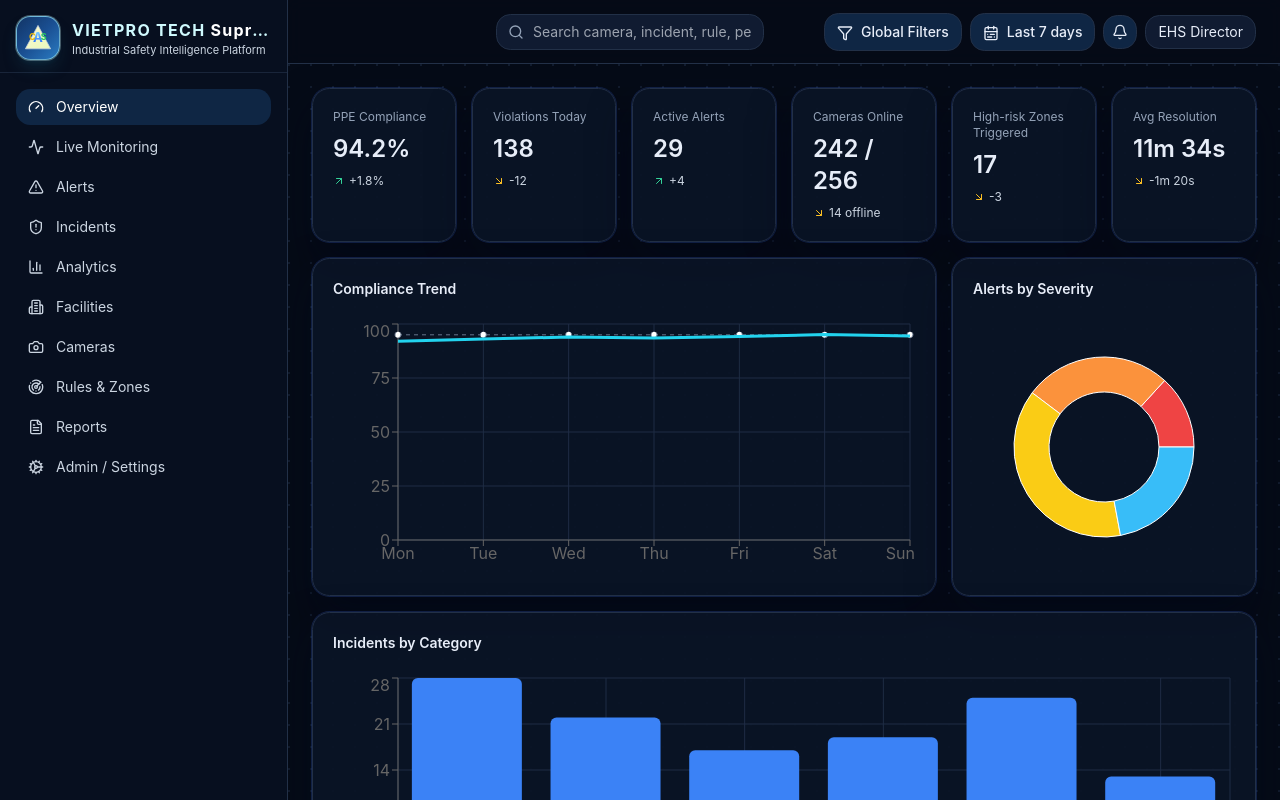
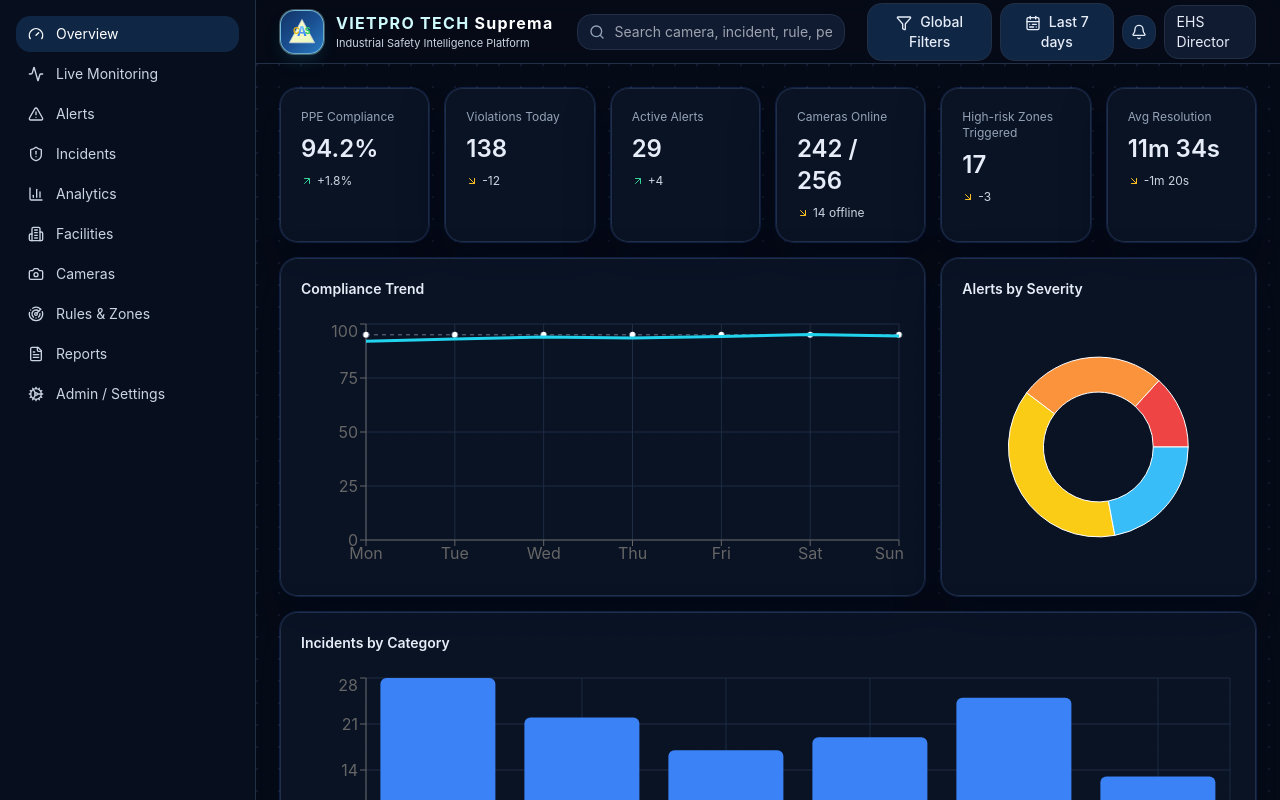
Before and after one commit to tomha85/portal, a React (Vite) app: page / in a window 1280 px wide. Built offline with nearby package versions, Linux system fonts and the light colour scheme.

Commit message:
Revert layout to original first version

```diff
--- a/src/App.tsx
+++ b/src/App.tsx
@@ -10,9 +10,10 @@
 import { RulesZonesPage } from '@/pages/RulesZonesPage';
 import { ReportsPage } from '@/pages/ReportsPage';
 import { AdminPage } from '@/pages/AdminPage';
+import { motion } from 'framer-motion';
 import type { ReactNode } from 'react';
 
-const wrap = (node: ReactNode) => node;
+const wrap = (node: ReactNode) => <motion.div initial={{ opacity: 0, y: 8 }} animate={{ opacity: 1, y: 0 }} transition={{ duration: 0.2 }}>{node}</motion.div>;
 
 export function App() {
   return (
--- a/src/components/layout/Header.tsx
+++ b/src/components/layout/Header.tsx
@@ -1,21 +1,21 @@
 import { Bell, CalendarRange, Filter, Search } from 'lucide-react';
 import { Input } from '@/components/ui/input';
 import { Button } from '@/components/ui/button';
+import { BrandLogo } from '@/components/brand/BrandLogo';
 
 export function Header() {
   return (
-    <header className="sticky top-0 z-20 flex h-16 items-center justify-end border-b border-border bg-background/80 px-6 backdrop-blur">
-      <div className="ml-auto flex items-center gap-2">
-        <div className="relative w-80">
+    <header className="sticky top-0 z-20 flex h-16 items-center gap-2 border-b border-border bg-background/80 px-6 backdrop-blur">
+      <BrandLogo className="mr-2" />
+      <div className="relative ml-2 w-80">
         <Search className="pointer-events-none absolute left-3 top-2.5 h-4 w-4 text-slate-400" />
         <Input placeholder="Search camera, incident, rule, person" className="pl-9" />
       </div>
       <Button><Filter className="mr-2 inline h-4 w-4" />Global Filters</Button>
       <Button><CalendarRange className="mr-2 inline h-4 w-4" />Last 7 days</Button>
-        <div className="flex items-center gap-2">
+      <div className="ml-auto flex items-center gap-2">
         <Button className="px-2"><Bell className="h-4 w-4" /></Button>
         <div className="rounded-xl border border-border bg-muted px-3 py-1.5 text-sm">EHS Director</div>
-        </div>
       </div>
     </header>
   );
--- a/src/components/layout/Sidebar.tsx
+++ b/src/components/layout/Sidebar.tsx
@@ -1,6 +1,5 @@
 import { NavLink } from 'react-router-dom';
 import { Activity, AlertTriangle, BarChart3, Building2, Camera, Cog, FileText, Gauge, Radar, ShieldAlert } from 'lucide-react';
-import { BrandLogo } from '@/components/brand/BrandLogo';
 import { cn } from '@/lib/utils';
 
 const items = [
@@ -18,12 +17,8 @@
 
 export function Sidebar() {
   return (
-    <aside className="flex h-screen w-72 shrink-0 flex-col border-r border-border bg-[#070f1f]">
-      <div className="px-4 pb-3 pt-4">
-        <BrandLogo className="justify-start" />
-      </div>
-
-      <nav className="flex-1 space-y-1 border-t border-border/70 px-4 py-4">
+    <aside className="w-64 border-r border-border bg-[#070f1f] p-4">
+      <nav className="space-y-1">
         {items.map((item) => (
           <NavLink
             key={item.to}
```
Lines whose indentation alone changed are shown as unchanged.
